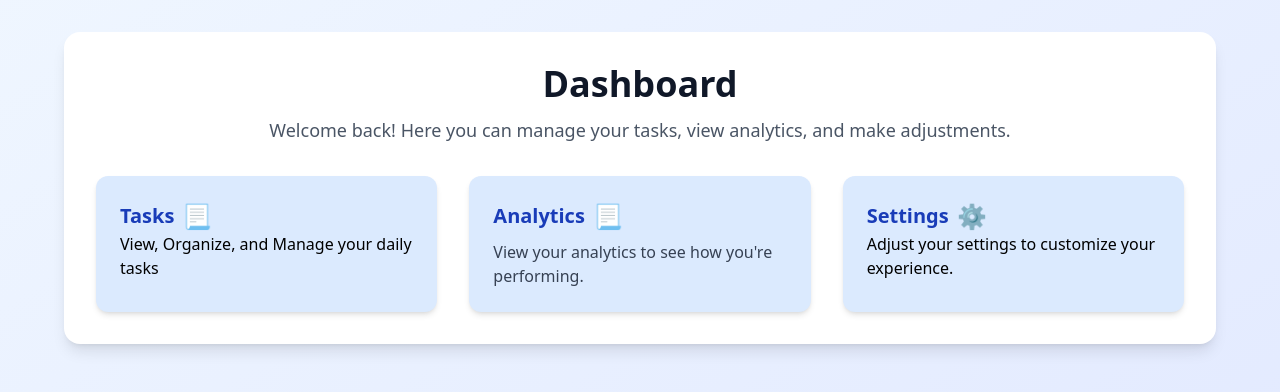
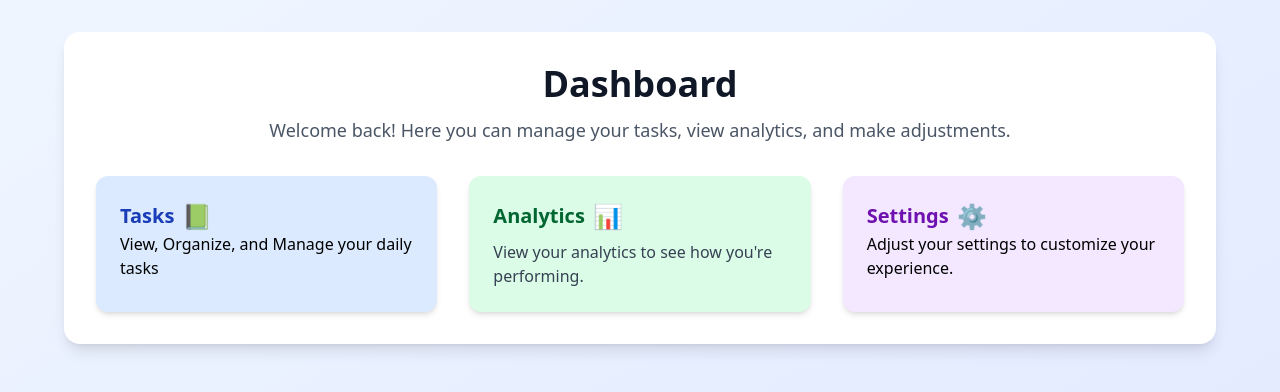
Before and after one commit to mnraza-dev/NextJS_Mastery, a Next.js app in the folder demos/: page /dashboard in a window 1280 px wide. Shown: the top 392 px of the page. Built offline with nearby package versions, Linux system fonts and the light colour scheme.

Commit message:
Update dashboard task and analytics cards with new icons and improved styling

```diff
--- a/demos/src/app/dashboard/page.tsx
+++ b/demos/src/app/dashboard/page.tsx
@@ -17,6 +17,7 @@ const Dashboard = () => {
         {/* Dashboard Grid */}
 
         <div className="grid grid-cols-1 sm:grid-cols-2 lg:grid-cols-3 gap-8">
+          {/* Task Card */}
           <Link
             href="/dashboard/tasks"
             className="
@@ -24,7 +25,7 @@ const Dashboard = () => {
           >
             <div className="flex items-center gap-2">
               <h2 className="text-xl font-semibold text-blue-800 ">Tasks</h2>
-              <span className="text-blue-500 text-2xl">📃</span>
+              <span className="text-blue-500 text-2xl">📗</span>
             </div>
             <p
               className="
@@ -36,29 +37,26 @@ const Dashboard = () => {
           <Link
             href="/dashboard/analytics"
             className="
-            bg-blue-100 hover:bg-blue-200 p-6 rounded-xl shadow-md hover:shadow-xl transition-all duration-300 ease-in-out transform hover:scale-105"
+            bg-green-100 hover:bg-green-200 p-6 rounded-xl shadow-md hover:shadow-xl transition-all duration-300 ease-in-out transform hover:scale-105"
           >
             <div className="flex items-center gap-2">
-              <h2 className="text-xl font-semibold text-blue-800 ">
+              <h2 className="text-xl font-semibold text-green-800 ">
                 Analytics
               </h2>
-              <span className="text-blue-500 text-2xl">📃</span>
+              <span className="text-green-500 text-2xl">📊</span>
             </div>
             <p className="text-gray-700 mt-2 ">
               View your analytics to see how you're performing.
             </p>
           </Link>
           <Link
-            href="/dashboard/tasks"
+                 href="/dashboard/analytics/settings"
             className="
-            bg-blue-100 hover:bg-blue-200 p-6 rounded-xl shadow-md hover:shadow-xl transition-all duration-300 ease-in-out transform hover:scale-105"
+            bg-purple-100 hover:bg-purple-300 p-6 rounded-xl shadow-md hover:shadow-xl transition-all duration-300 ease-in-out transform hover:scale-105"
           >
             <div className="flex items-center gap-2">
-            <h2 className="text-xl font-semibold text-blue-800 ">
-                Settings
-              </h2>
-              <span className="text-blue-500 text-2xl">⚙️</span>
-
+              <h2 className="text-xl font-semibold text-purple-800 ">Settings</h2>
+              <span className="text-purple-500 text-2xl">⚙️</span>
             </div>
             <p
               className="
```
